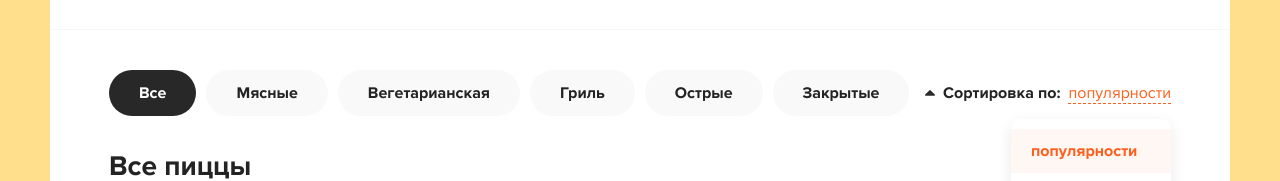
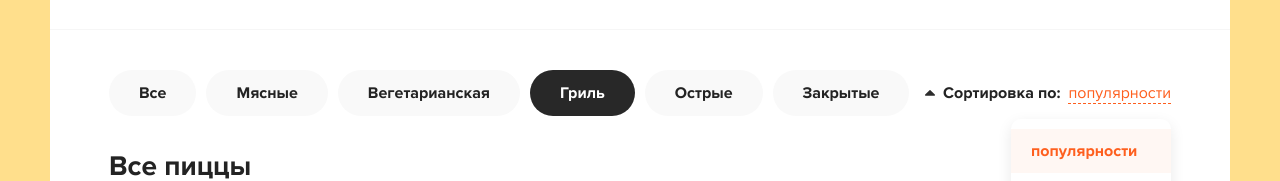
Before and after one commit to slavaMalenko/online-store-delivery, a React (Create React App) app: page / in a window 1280 px wide. Shown: the part 152-333 px from the top of the page. Built offline with nearby package versions, Linux system fonts and the light colour scheme.

Commit message:
working with category classes

```diff
--- a/src/App.js
+++ b/src/App.js
@@ -1,6 +1,9 @@
 import React from 'react';
 
+import Categories from './component/Categories';
 import Header from './component/Header/Header';
+
+
 
 function App() {
   return (
@@ -9,16 +12,15 @@ function App() {
       <div className="content">
         <div className="container">
           <div className="content__top">
-            <div className="categories">
-              <ul>
-                <li className="active">Все</li>
-                <li>Мясные</li>
-                <li>Вегетарианская</li>
-                <li>Гриль</li>
-                <li>Острые</li>
-                <li>Закрытые</li>
-              </ul>
-            </div>
+            <Categories
+              items={[
+                'Все',
+                'Мясные',
+                'Вегетарианская',
+                'Гриль',
+                'Острые',
+                'Закрытые',
+              ]} />
             <div className="sort">
               <div className="sort__label">
                 <svg
--- /dev/null
+++ b/src/component/Categories.jsx
@@ -0,0 +1,39 @@
+import { render } from '@testing-library/react';
+import React from 'react';
+
+class Categories extends React.Component {
+
+    constructor(props) {
+        super(props);
+        this.activateItem = this.activateItem.bind(this);
+        this.state = {
+            activeItem: 3
+        };
+    }
+
+    activateItem = (index) => {
+        this.setState({
+            activeItem: index
+        });
+    }
+
+    render() {
+        const { items } = this.props;
+        return (
+            <div className="categories">
+                <ul>
+                    {
+                        items.map((item, index) => <li
+                            onClick={() => this.activateItem(index)}
+                            className={this.state.activeItem === index ? 'active' : ''}
+                            key={item}>
+                            {item}
+                        </li>)
+                    }
+                </ul>
+            </div>
+        )
+    }
+}
+
+export default Categories;
```
